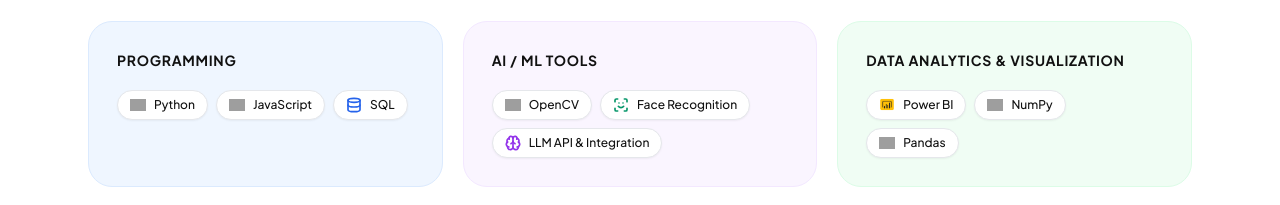
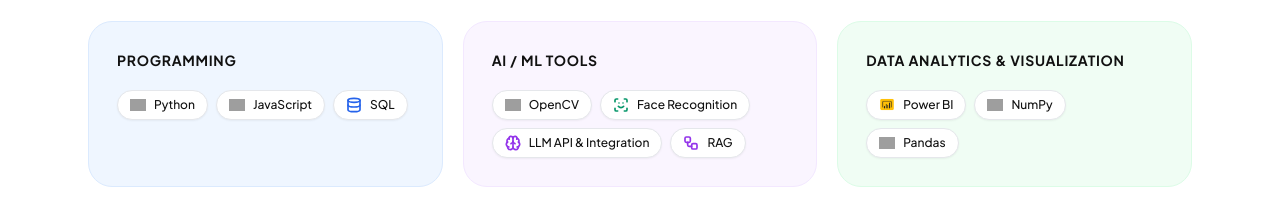
Before and after one commit to rajkamalr-in/mysite, a React (Vite) app: page / in a window 1280 px wide. Shown: the part 5940-6145 px from the top of the page. Built offline with nearby package versions, Linux system fonts and the light colour scheme; grey boxes are pictures that could not be loaded; a web font is replaced by a local one.

Commit message:
feat: Add RAG (Retrieval-Augmented Generation) to Skills section with workflow icon

```diff
--- a/src/components/Skills.jsx
+++ b/src/components/Skills.jsx
@@ -7,7 +7,8 @@
   Webhook,
   Sparkles,
   Scissors,
-  Terminal
+  Terminal,
+  Workflow
 } from 'lucide-react';
 
 import powerBiIcon from '../assets/powerbi_icon.png';
@@ -24,7 +25,7 @@
   {
     cat: 'AI / ML Tools',
     color: 'bg-purple-50 border-purple-100',
-    skills: ['OpenCV', 'Face Recognition', 'LLM API & Integration'],
+    skills: ['OpenCV', 'Face Recognition', 'LLM API & Integration', 'RAG'],
   },
   {
     cat: 'Data Analytics & Visualization',
@@ -107,6 +108,8 @@
       return <ScanFace className="w-4 h-4 text-emerald-600 stroke-[2.5]" />;
     case 'LLM API & Integration':
       return <Brain className="w-4 h-4 text-purple-600 stroke-[2.5]" />;
+    case 'RAG':
+      return <Workflow className="w-4 h-4 text-purple-600 stroke-[2.5]" />;
     case 'APIs':
       return <Webhook className="w-4 h-4 text-indigo-600 stroke-[2.5]" />;
     case 'AI IDEs':
```
